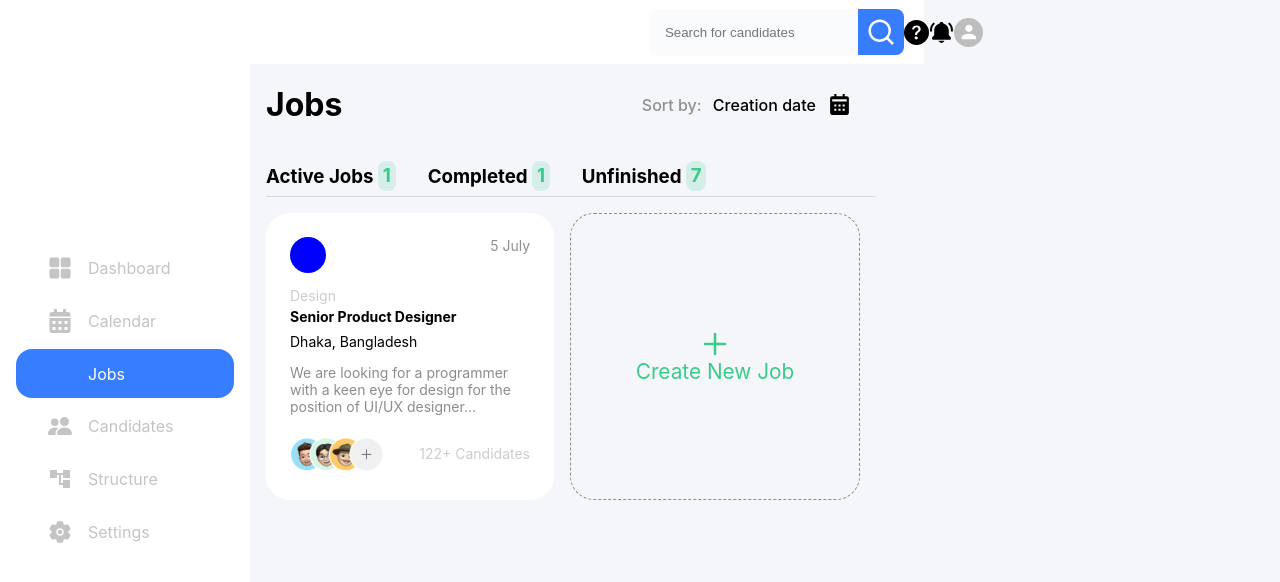
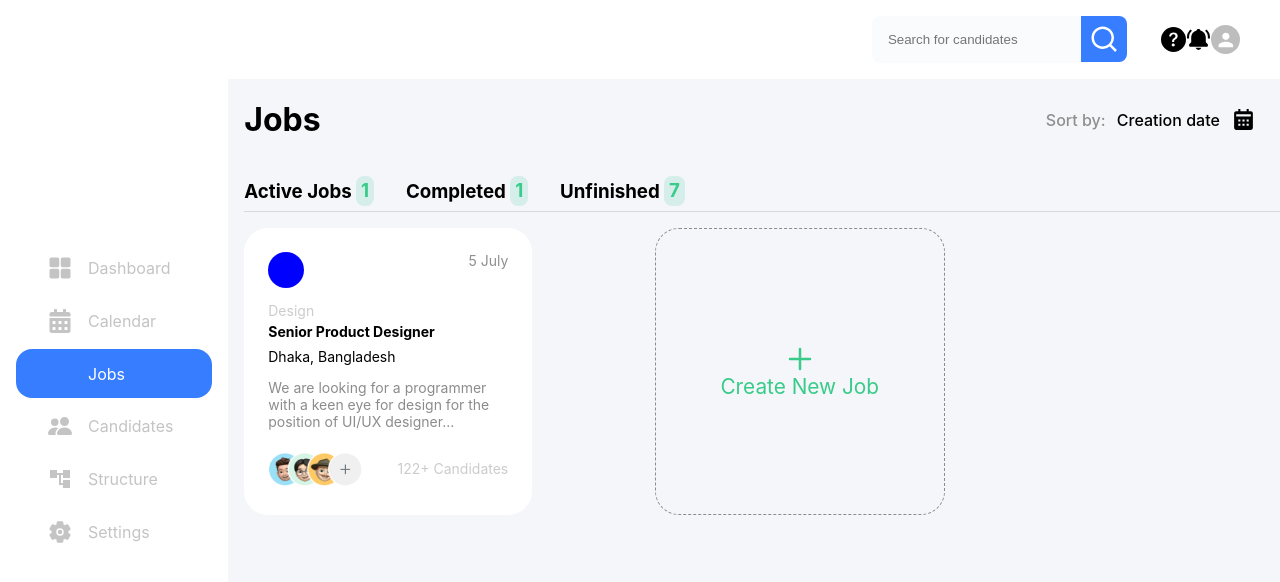
Before and after one commit to Saswati1701/HRMDashboard, a React (Create React App) app: page /Jobs in a window 1280 px wide. Shown: the top 582 px of the page. Built offline with nearby package versions, Linux system fonts and the light colour scheme; some icons are missing.

Commit message:
bottom dashboard fixed

```diff
--- a/src/components/activityFeed/ActivityFeed.jsx
+++ b/src/components/activityFeed/ActivityFeed.jsx
@@ -4,12 +4,14 @@
 const ActivityFeed = ({feedContent, timeline}) => {
   return (
     <div className='activityFeed'>
+      <div className='activityFeedLeft'>
         <div className='avatar'></div>
         <div className='feed-content'>
             <p style={{margin:'0', fontSize:'14px'}}>{feedContent}</p>
             <p style={{margin:'0', color:"#C4C4C4",  fontSize:'13px'}}>{timeline}</p>
 
         </div>
+      </div>
         <div className='tag'>
             <p style={{margin:'0', fontWeight:'bold'}} className=''>Applying</p>
         </div>
--- a/src/components/activityFeed/activityFeed.css
+++ b/src/components/activityFeed/activityFeed.css
@@ -1,6 +1,6 @@
 .activityFeed{
     display: flex;
-    justify-content: center;
+    justify-content: space-between;
     align-items: center;
 }
 .avatar{
--- a/src/components/topbar/topbar.css
+++ b/src/components/topbar/topbar.css
@@ -1,13 +1,11 @@
 .topbar{
-    height: 0%;
-    background-color: white;
     width: 100%;
     display: flex;
     flex-direction: row;
     justify-content: flex-end;
     align-items: center;
-    padding:2rem 1rem 2rem 2rem;
-
+    background-color: white;
+    padding: 1rem 0;
 }
 
 .place-search-profile{
@@ -27,6 +25,8 @@
     justify-content: center;
     align-items: center;
 }
+.profile > *{
+}
 .circles{
     height: 30px;
     width: 30px;
--- a/src/containers/jobs/Jobs.jsx
+++ b/src/containers/jobs/Jobs.jsx
@@ -120,7 +120,7 @@
   const [query, setQuery] = useState("");
 
   return (
-    <div>
+    <div className='jobs-container'>
       <Topbar callback={setQuery}/>
       <div className='jobs-header'>
         <div className='jobs-title'>
--- a/src/containers/jobs/jobs.css
+++ b/src/containers/jobs/jobs.css
@@ -1,3 +1,6 @@
+.jobs-container{
+    width: 90%;
+}
 .jobs-header{
     margin-left: 1rem;
 }
@@ -82,3 +85,11 @@
     justify-content: center;
     align-items: center;
 }
+
+
+
+.activityFeedLeft{
+    display: flex;
+    flex-direction: row;
+    justify-content: flex-start;
+}
```
